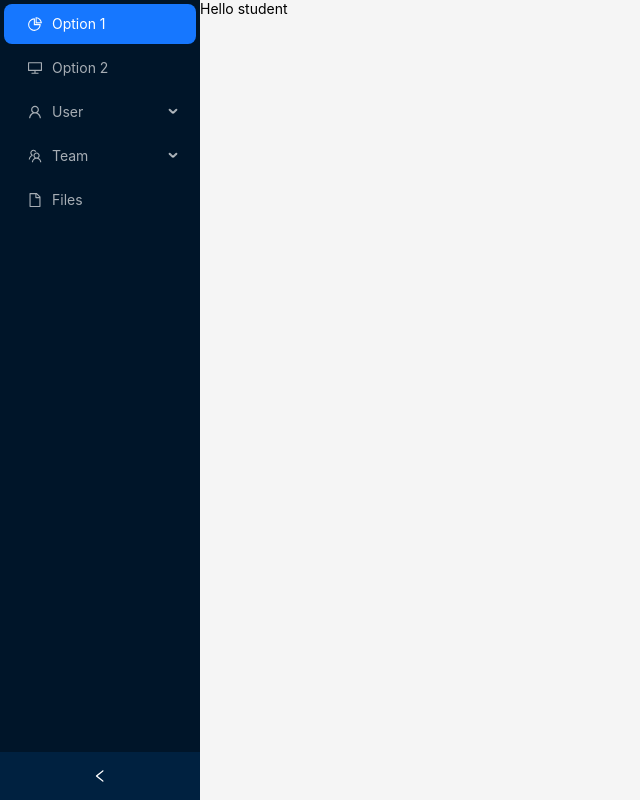
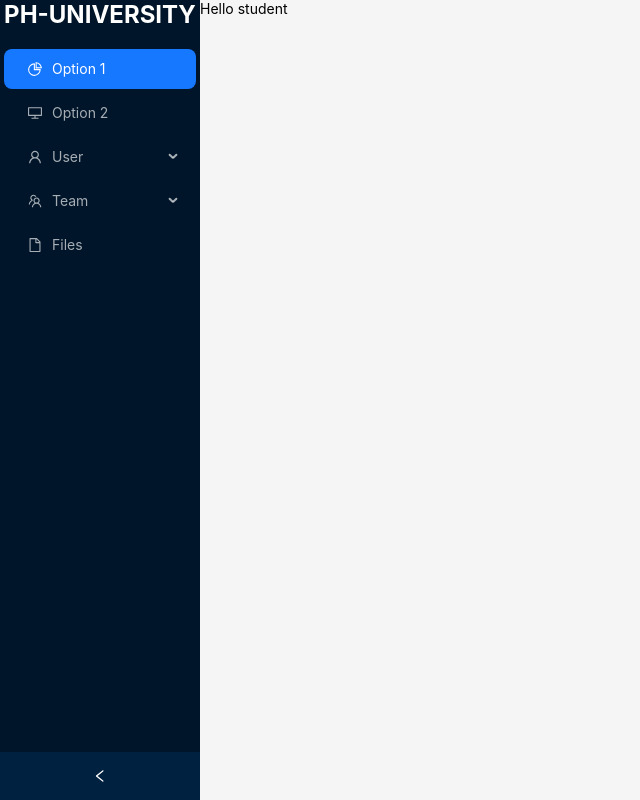
Before and after one commit to pixprocoder/university-management-frontend, a Next.js app: page /student in a window 1280 px wide. Shown: the whole page, without its empty margins (0-640 px from the left). Built offline with nearby package versions, Linux system fonts and the light colour scheme.

Commit message:
constants folder/role.ts with person enum role defiend

```diff
--- a/src/app/components/ui/Sidebar.tsx
+++ b/src/app/components/ui/Sidebar.tsx
@@ -53,7 +53,18 @@ const Sidebar = () => {
         collapsed={collapsed}
         onCollapse={(value) => setCollapsed(value)}
       >
-        <div className="demo-logo-vertical" />
+        <div
+          style={{
+            fontSize: "1.5rem",
+            textAlign: "center",
+            fontWeight: "bold",
+            color: "white",
+            marginBottom: "1rem",
+          }}
+          className="demo-logo-vertical"
+        >
+          PH-UNIVERSITY
+        </div>
         <Menu
           theme="dark"
           defaultSelectedKeys={["1"]}
--- /dev/null
+++ b/src/app/constants/role.ts
@@ -0,0 +1,6 @@
+export enum USER_ROLE {
+  STUDENT = "student",
+  FACULTY = "faculty",
+  ADMIN = "admin",
+  SUPER_ADMIN = "super_admin",
+}
--- a/src/app/globals.css
+++ b/src/app/globals.css
@@ -1,107 +1,5 @@
-:root {
-  --max-width: 1100px;
-  --border-radius: 12px;
-  --font-mono: ui-monospace, Menlo, Monaco, 'Cascadia Mono', 'Segoe UI Mono',
-    'Roboto Mono', 'Oxygen Mono', 'Ubuntu Monospace', 'Source Code Pro',
-    'Fira Mono', 'Droid Sans Mono', 'Courier New', monospace;
-
-  --foreground-rgb: 0, 0, 0;
-  --background-start-rgb: 214, 219, 220;
-  --background-end-rgb: 255, 255, 255;
-
-  --primary-glow: conic-gradient(
-    from 180deg at 50% 50%,
-    #16abff33 0deg,
-    #0885ff33 55deg,
-    #54d6ff33 120deg,
-    #0071ff33 160deg,
-    transparent 360deg
-  );
-  --secondary-glow: radial-gradient(
-    rgba(255, 255, 255, 1),
-    rgba(255, 255, 255, 0)
-  );
-
-  --tile-start-rgb: 239, 245, 249;
-  --tile-end-rgb: 228, 232, 233;
-  --tile-border: conic-gradient(
-    #00000080,
-    #00000040,
-    #00000030,
-    #00000020,
-    #00000010,
-    #00000010,
-    #00000080
-  );
-
-  --callout-rgb: 238, 240, 241;
-  --callout-border-rgb: 172, 175, 176;
-  --card-rgb: 180, 185, 188;
-  --card-border-rgb: 131, 134, 135;
-}
-
-@media (prefers-color-scheme: dark) {
-  :root {
-    --foreground-rgb: 255, 255, 255;
-    --background-start-rgb: 0, 0, 0;
-    --background-end-rgb: 0, 0, 0;
-
-    --primary-glow: radial-gradient(rgba(1, 65, 255, 0.4), rgba(1, 65, 255, 0));
-    --secondary-glow: linear-gradient(
-      to bottom right,
-      rgba(1, 65, 255, 0),
-      rgba(1, 65, 255, 0),
-      rgba(1, 65, 255, 0.3)
-    );
-
-    --tile-start-rgb: 2, 13, 46;
-    --tile-end-rgb: 2, 5, 19;
-    --tile-border: conic-gradient(
-      #ffffff80,
-      #ffffff40,
-      #ffffff30,
-      #ffffff20,
-      #ffffff10,
-      #ffffff10,
-      #ffffff80
-    );
-
-    --callout-rgb: 20, 20, 20;
-    --callout-border-rgb: 108, 108, 108;
-    --card-rgb: 100, 100, 100;
-    --card-border-rgb: 200, 200, 200;
-  }
-}
-
 * {
-  box-sizing: border-box;
   padding: 0;
   margin: 0;
+  box-sizing: border-box;
 }
-
-html,
-body {
-  max-width: 100vw;
-  overflow-x: hidden;
-}
-
-body {
-  color: rgb(var(--foreground-rgb));
-  background: linear-gradient(
-      to bottom,
-      transparent,
-      rgb(var(--background-end-rgb))
-    )
-    rgb(var(--background-start-rgb));
-}
-
-a {
-  color: inherit;
-  text-decoration: none;
-}
-
-@media (prefers-color-scheme: dark) {
-  html {
-    color-scheme: dark;
-  }
-}
```
